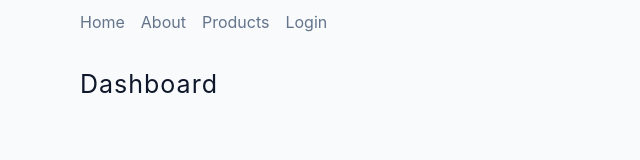
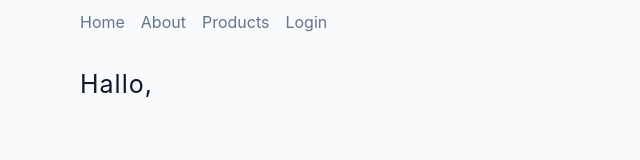
Before and after one commit to dejanV91/52-React-Router, a React (Create React App) app: page /dashboard in a window 1280 px wide. Shown: the top 160 px of the page, without its empty margins (0-640 px from the left). Built offline with nearby package versions, Linux system fonts and the light colour scheme; the HTML template or start-up script is replaced by a standard one.

Commit message:
initial commit

```diff
--- a/src/pages/Dashboard.js
+++ b/src/pages/Dashboard.js
@@ -1,7 +1,7 @@
-const Dashboard = () => {
+const Dashboard = ({ user }) => {
   return (
-    <section className='section'>
-      <h4>Dashboard</h4>
+    <section className="section">
+      <h4>Hallo, {user?.name}</h4>
     </section>
   );
 };
```
